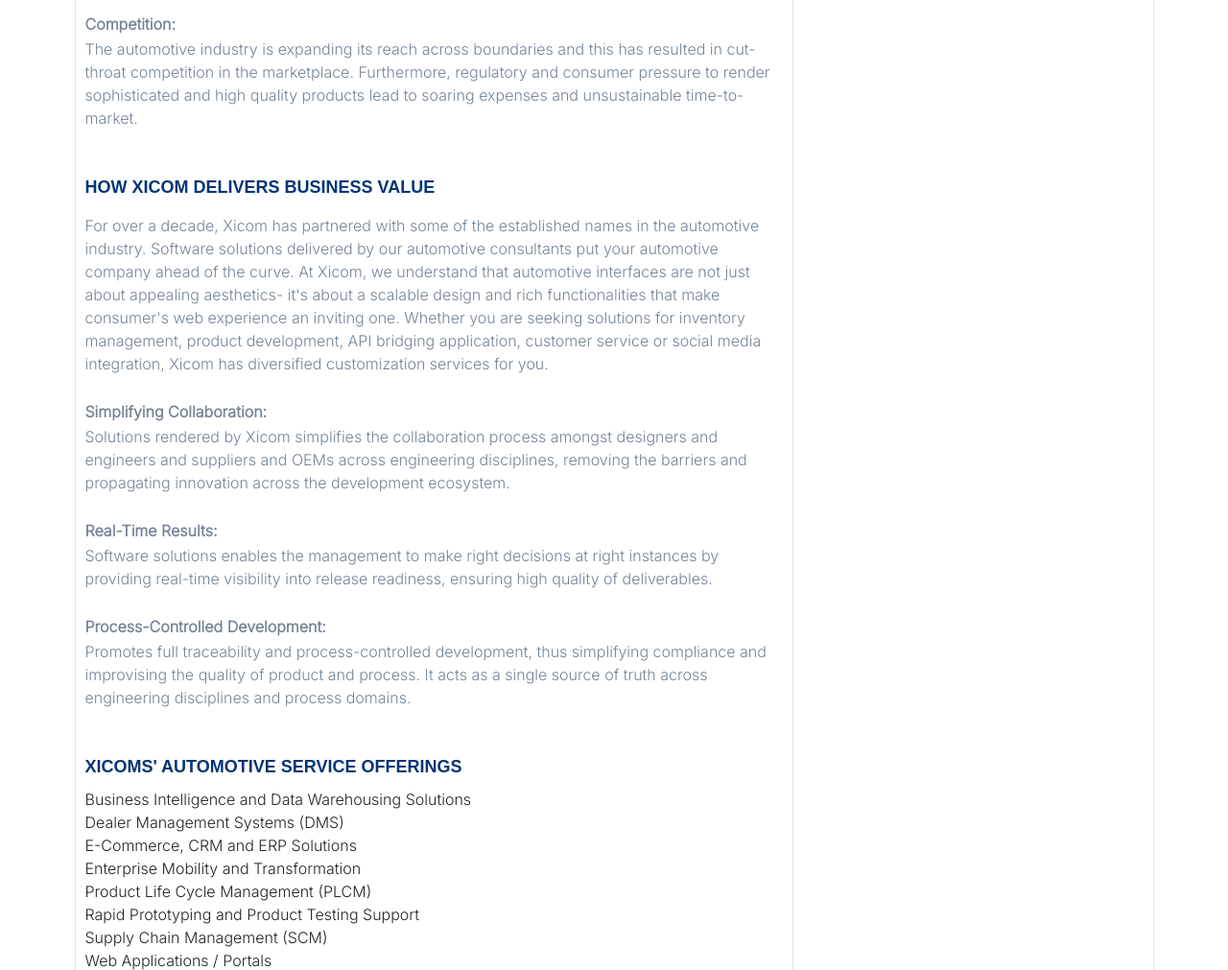
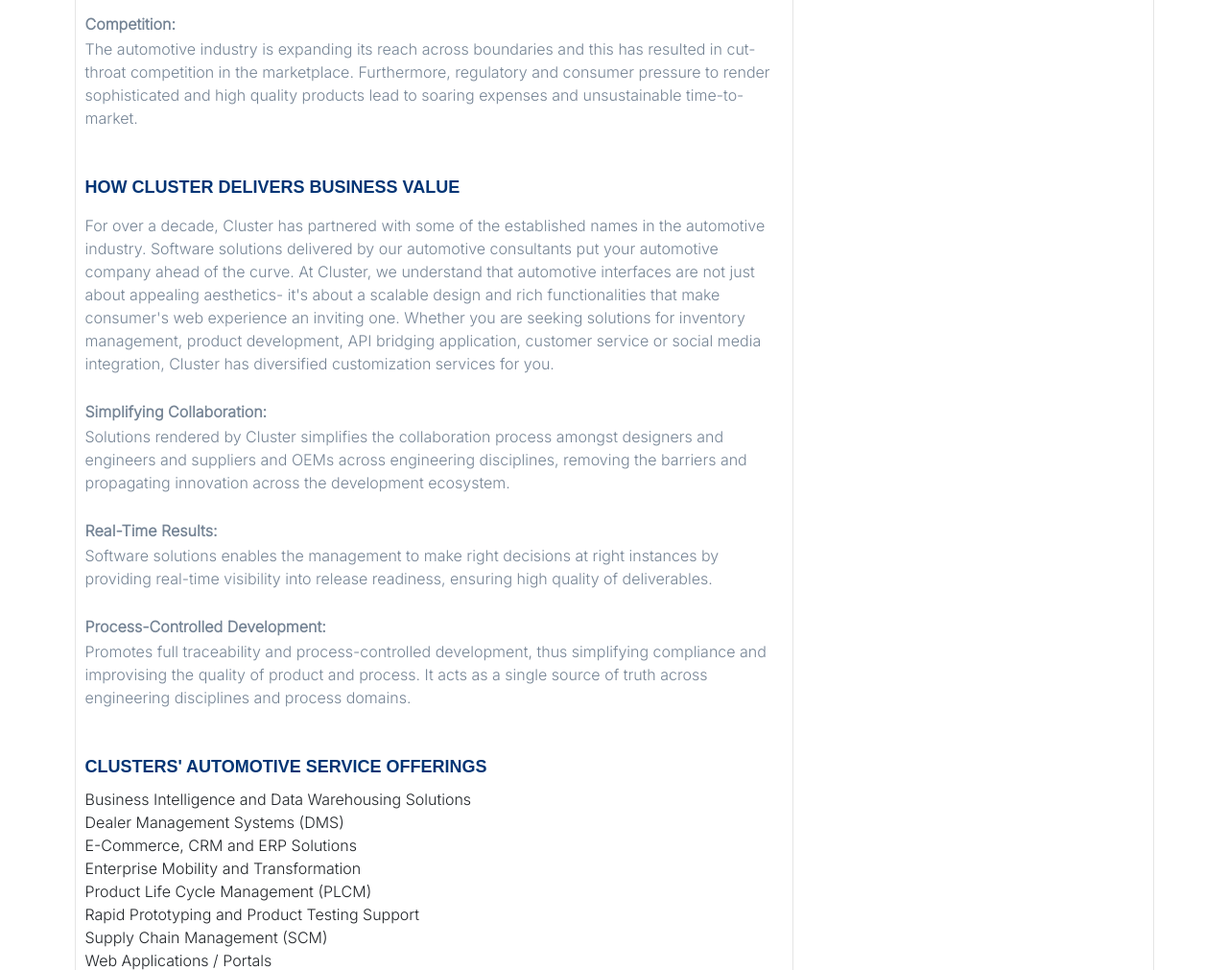
Before and after one commit to Pradeepsuthar/cluster_technos, a plain HTML site: page industries/real-estate.html in a window 1280 px wide. Shown: the part 1610-2621 px from the top of the page at 96% size. Drawn offline with nearby package versions, Linux system fonts and the light colour scheme; files that its build step writes are made by us from their sources; files whose address does not match are found by name.

Commit message:
changes in industry page

```diff
--- a/industries/real-estate.html
+++ b/industries/real-estate.html
@@ -128,7 +128,7 @@
         <div class="container-fluid">
             <div class="inner-container row">
                 <div class="col-lg-8 left-sec">
-                    <div class="title mt-0"> Xicom has demonstrated its ability to deliver state-of-the-art software
+                    <div class="title mt-0"> Cluster has demonstrated its ability to deliver state-of-the-art software
                         solutions with speed-to-market advantage to discerning automotive electronics customers using
                         its ready-to-deploy technology building blocks and mature design methodologies. </div>
                     <div class="para"> The automotive industry is driven by high levels of innovation and
@@ -159,16 +159,16 @@
                         boundaries and this has resulted in cut-throat competition in the marketplace. Furthermore,
                         regulatory and consumer pressure to render sophisticated and high quality products lead to
                         soaring expenses and unsustainable time-to-market. </p>
-                    <h3> How Xicom Delivers Business Value</h3>
-                    <div class="para">For over a decade, Xicom has partnered with some of the established names in the
+                    <h3> How Cluster Delivers Business Value</h3>
+                    <div class="para">For over a decade, Cluster has partnered with some of the established names in the
                         automotive industry. Software solutions delivered by our automotive consultants put your
-                            automotive company ahead of the curve. At Xicom, we understand that automotive
+                            automotive company ahead of the curve. At Cluster, we understand that automotive
                         interfaces are not just about appealing aesthetics- it's about a scalable design and rich
                         functionalities that make consumer's web experience an inviting one. Whether you are seeking
                         solutions for inventory management, product development, API bridging application, customer
-                        service or social media integration, Xicom has diversified customization services for you.
+                        service or social media integration, Cluster has diversified customization services for you.
                     </div>
-                    <p class="para"><strong>Simplifying Collaboration: </strong> Solutions rendered by Xicom simplifies
+                    <p class="para"><strong>Simplifying Collaboration: </strong> Solutions rendered by Cluster simplifies
                         the collaboration process amongst designers and engineers and suppliers and OEMs across
                         engineering disciplines, removing the barriers and propagating innovation across the development
                         ecosystem. </p>
@@ -179,7 +179,7 @@
                         process-controlled development, thus simplifying compliance and improvising the quality of
                         product and process. It acts as a single source of truth across engineering disciplines and
                         process domains. </p>
-                    <h3> Xicoms' Automotive Service Offerings </h3>
+                    <h3> Clusters' Automotive Service Offerings </h3>
                     <ul class="listings">
                         <li>Business Intelligence and Data Warehousing Solutions</li>
                         <li>Dealer Management Systems (DMS)</li>
```
Also changed, not shown: industries/automative.html (+7 -7 lines), industries/banking-finance.html (+7 -7 lines), industries/manufacturing.html (+1 -1 lines), industries/professional-services.html (+7 -7 lines), industries/software-vendors.html (+7 -7 lines), industry.html (+1 -1 lines).
